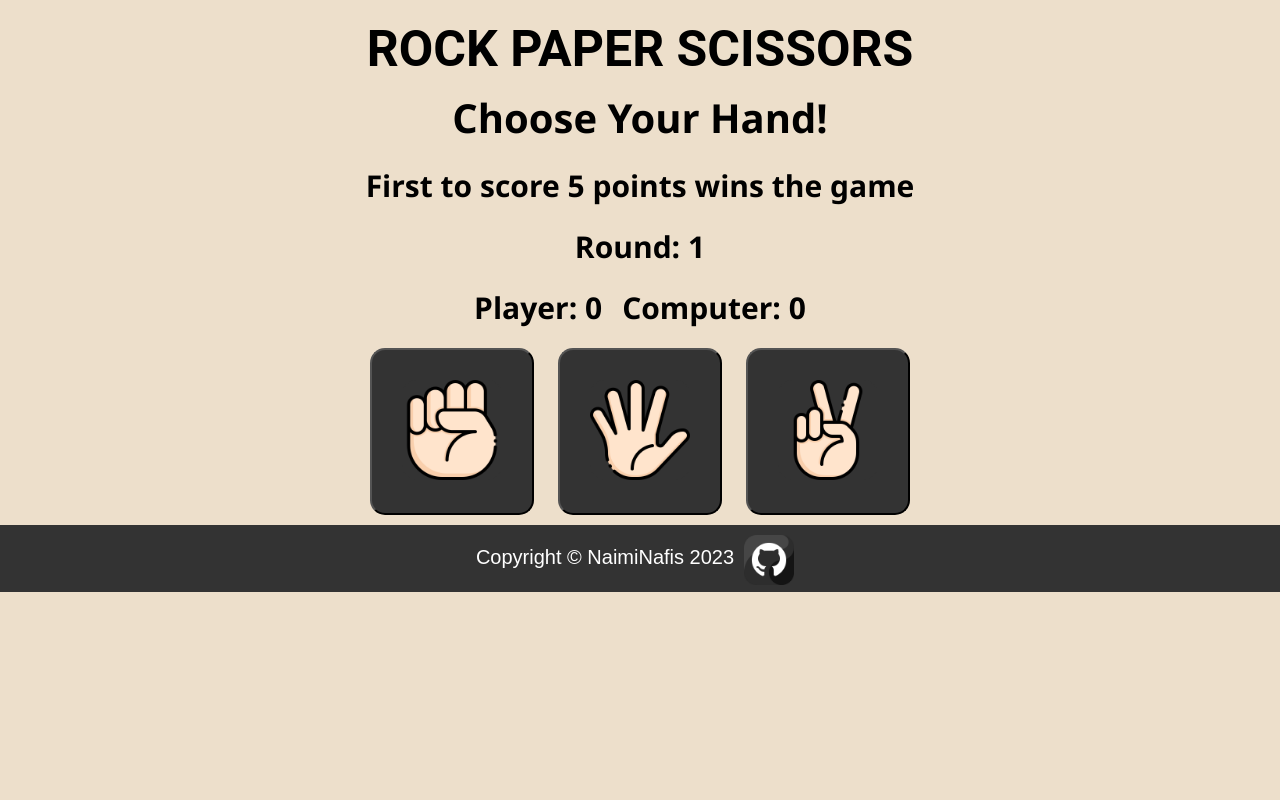
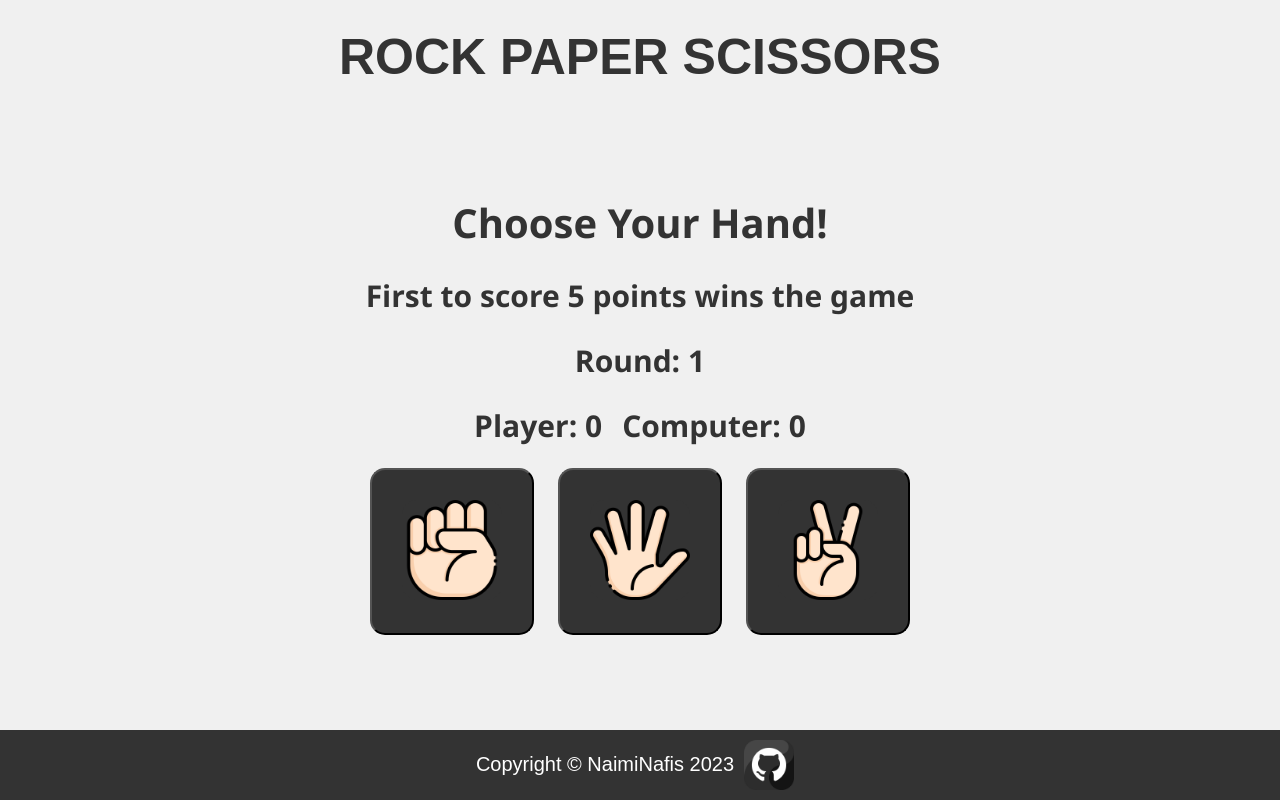
Before and after one commit to NaimiNafis/rock-paper-scissors, a plain HTML site: page index.html in a window 1280 px wide. Drawn offline with Linux system fonts and the light colour scheme.

Commit message:
Recover branch-recovery

```diff
--- a/styles.css
+++ b/styles.css
@@ -1,23 +1,23 @@
-body {
-    font-family: Roboto, sans-serif;
-    text-align: center;
-    font-size: large;
-    background-color: rgb(237, 223, 203);
+/* BODY */
+body, h1, h2, h3, p, ul, ol {
     margin: 0;
     padding: 0;
 }
 
 body {
+    font-family: Arial, sans-serif;
+    font-size: 16px;
+    line-height: 1.5;
+    color: #333;
+    background-color: #f0f0f0;
+    text-align: center;
+}
+
+body {
     display: flex;
     flex-direction: column;
-}
-
-#main {
-    font-size: 30px;
-    font-weight: bolder;
-    display: flex;
-    flex-direction: column;
-    flex: 1;
+    justify-content: center;
+    min-height: 100vh;
 }
 
 
```
